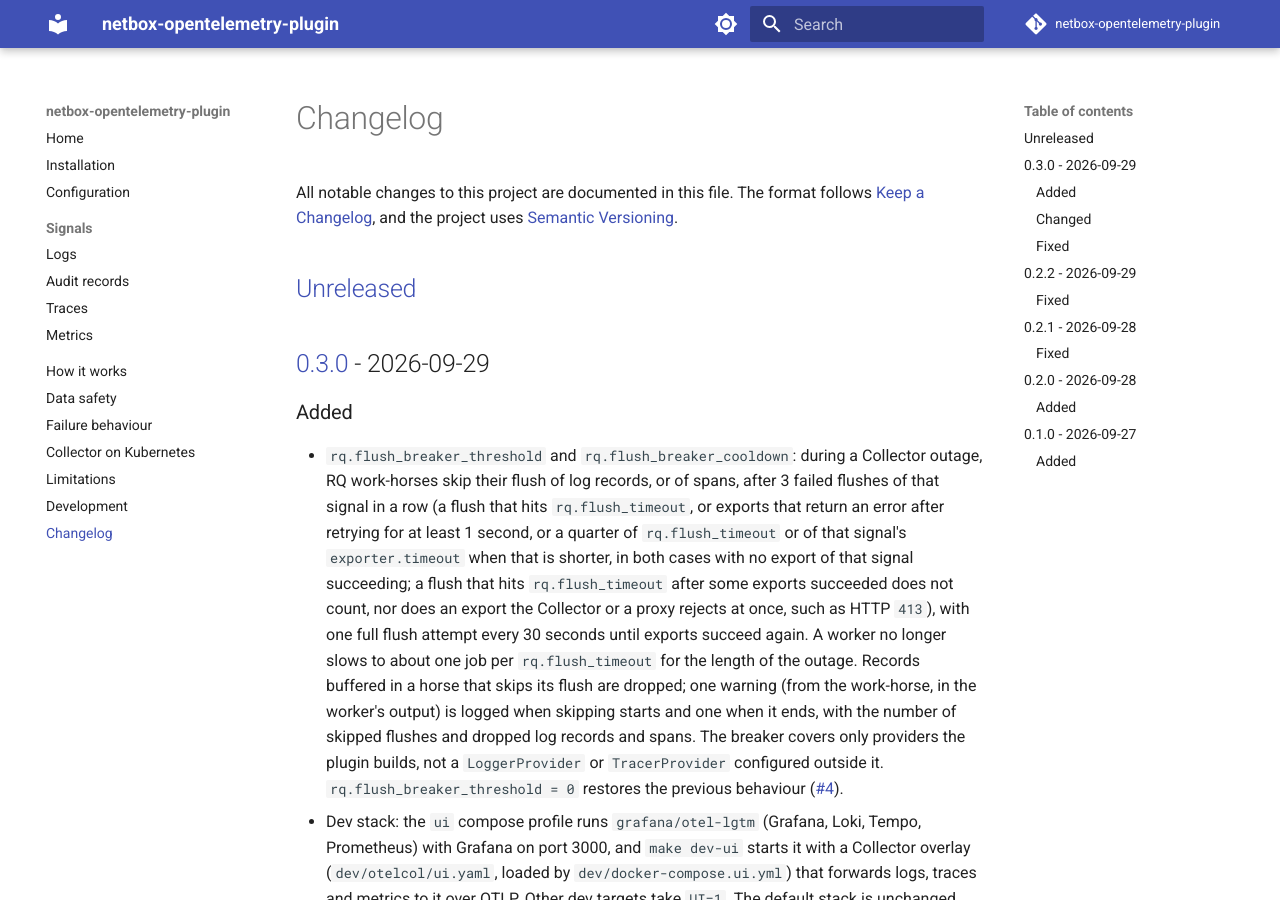
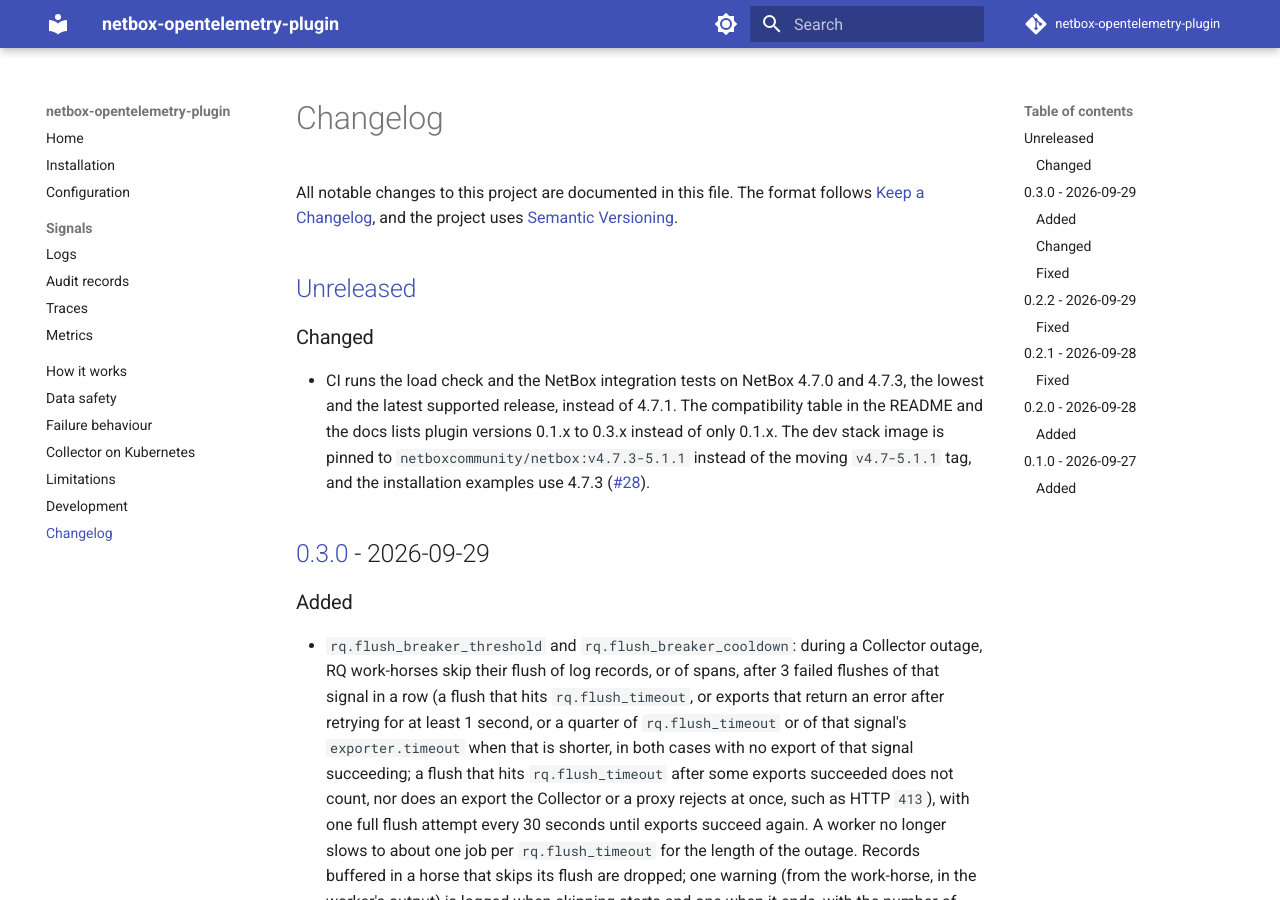
Before and after one commit to thomaschristory/netbox-opentelemetry-plugin, an MkDocs documentation site: the page built from docs/changelog.md, in a window 1280 px wide and 900 px high. Built offline with MkDocs 1.6.1 and Material for MkDocs 9.7.7, drawn with Linux system fonts in a browser that asks for light colours; comment, search, counter and statistics services are not loaded.

Commit message:
Test against NetBox 4.7.0 and 4.7.3 (#28) (#33)
* Test against NetBox 4.7.0 and 4.7.3 (#28)

* Update remaining 4.7.1 references in SPEC.md, the e2e helper comment and the changelog entry

```diff
--- a/CHANGELOG.md
+++ b/CHANGELOG.md
@@ -5,6 +5,10 @@
 [Semantic Versioning](https://semver.org/spec/v2.0.0.html).
 
 ## [Unreleased]
+
+### Changed
+
+- CI runs the load check and the NetBox integration tests on NetBox 4.7.0 and 4.7.3, the lowest and the latest supported release, instead of 4.7.1. The compatibility table in the README and the docs lists plugin versions 0.1.x to 0.3.x instead of only 0.1.x. The dev stack image is pinned to `netboxcommunity/netbox:v4.7.3-5.1.1` instead of the moving `v4.7-5.1.1` tag, and the installation examples use 4.7.3 ([#28](https://github.com/thomaschristory/netbox-opentelemetry-plugin/issues/28)).
 
 ## [0.3.0] - 2026-09-29
 
```
Also changed, not shown: README.md (+1 -1 lines), SPEC.md (+3 -3 lines), docs/index.md (+1 -1 lines), docs/installation.md (+2 -2 lines), 3 other files.
